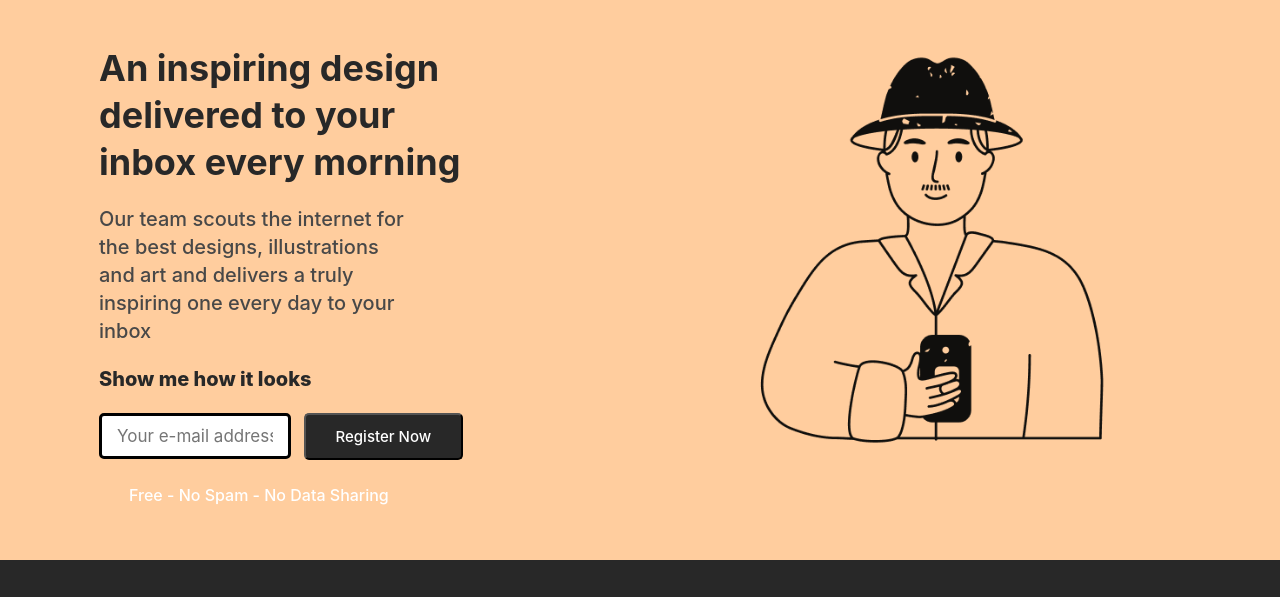
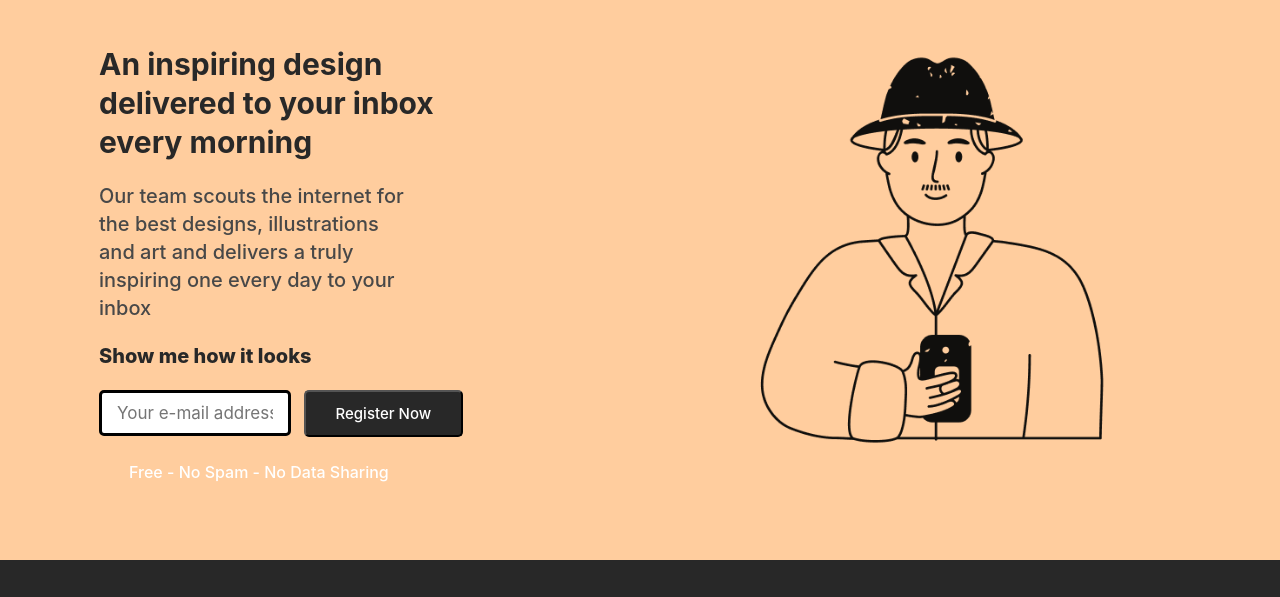
Before and after one commit to Abhay2212/Micro_Project_1, a plain HTML site: page index.html in a window 1280 px wide. Shown: the top 597 px of the page. Drawn offline with Linux system fonts and the light colour scheme.

Commit message:
width change and font size of heading class

```diff
--- a/style.css
+++ b/style.css
@@ -18,9 +18,9 @@ main {
   margin: 45px 0px;
 }
 .heading {
-  width: 30vw;
+  width: 100%;
   color: #282828;
-  font-size: 36px;
+  font-size: 30px;
   font-weight: 700;
   line-height: 130%;
   margin-bottom: 20px;
```
